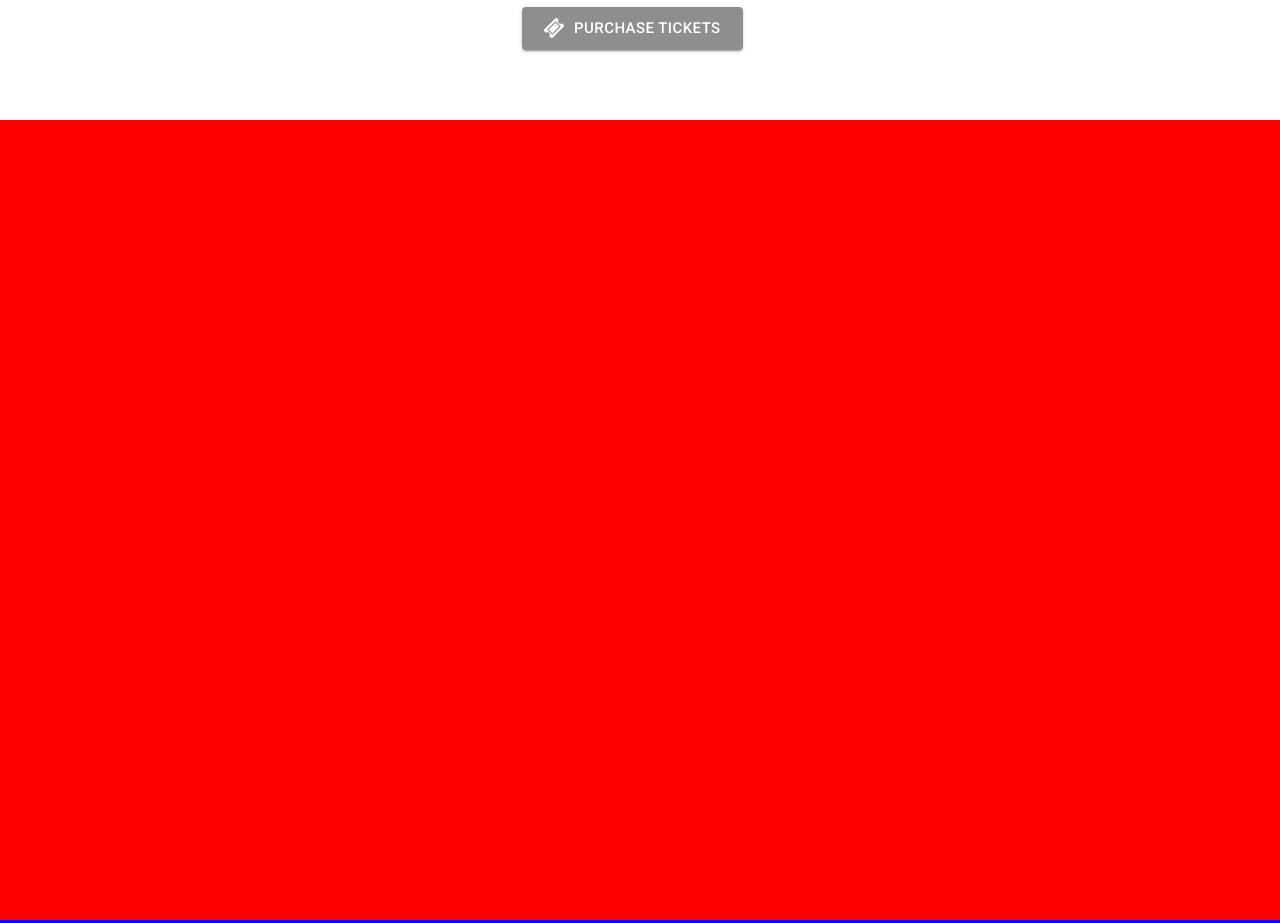
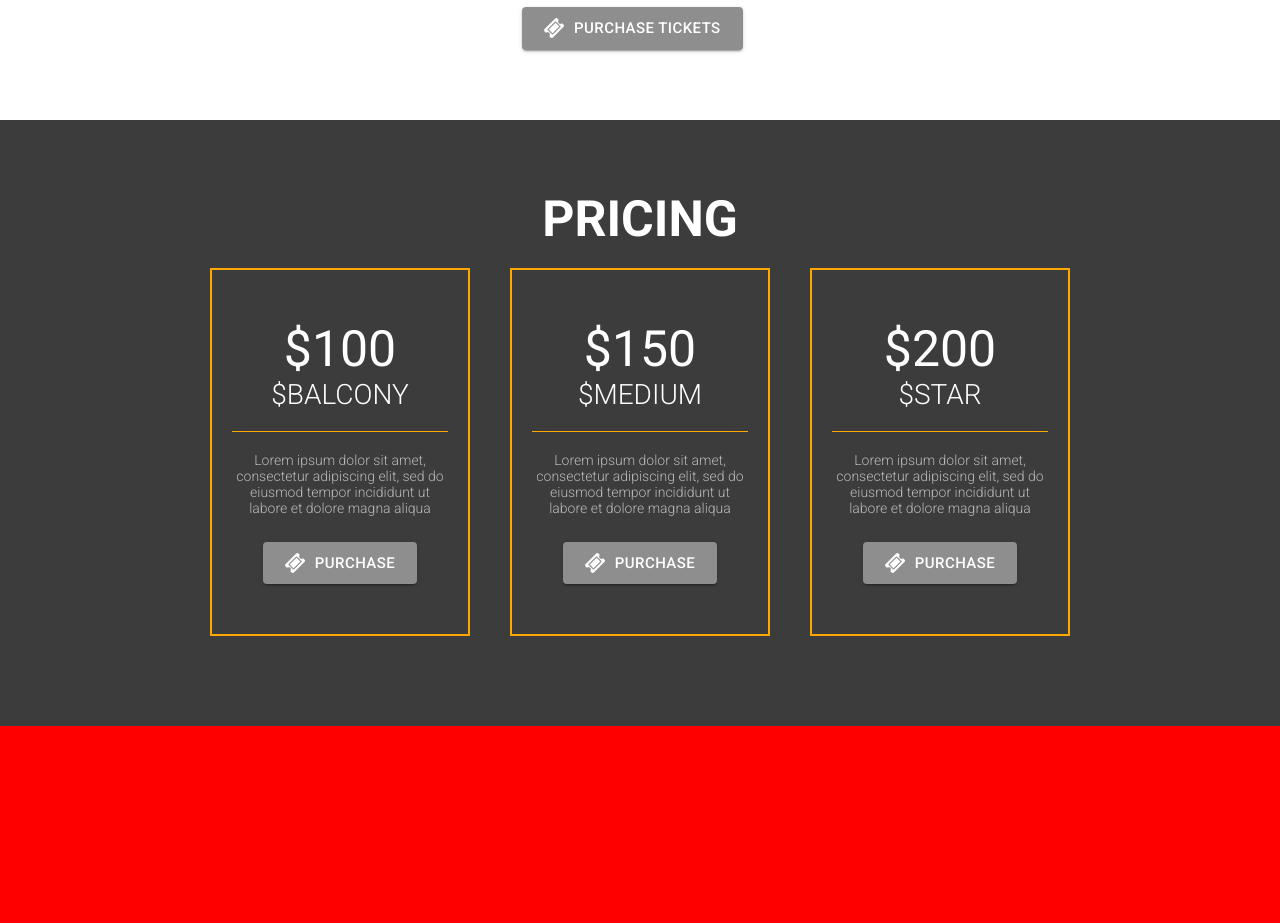
Before and after one commit to Costea47/the-venue, a React (Create React App) app: page / in a window 1280 px wide. Shown: the part 2060-2983 px from the top of the page. Built offline with nearby package versions, Linux system fonts and the light colour scheme.

Commit message:
updated teh pricing section

```diff
--- a/src/App.js
+++ b/src/App.js
@@ -6,6 +6,7 @@
 import Featured from "./components/featured";
 import VenueNfo from "./components/venueNfo";
 import Highlights from "./components/highlights";
+import Pricing from "./components/pricing";
 
 const App = () => {
   return (
@@ -21,6 +22,9 @@
       <>
         <Highlights />
       </>
+      <>
+        <Pricing />
+      </>
 
       <div style={{ backgroundColor: "red", height: "800px" }}></div>
       <div style={{ backgroundColor: "blue", height: "800px" }}></div>
--- /dev/null
+++ b/src/components/pricing/index.js
@@ -0,0 +1,53 @@
+import React from "react";
+import MyButton from "../utils/MyButton";
+import { Zoom } from "react-awesome-reveal";
+
+const Pricing = () => {
+  const priceState = {
+    prices: [100, 150, 200],
+    position: ["Balcony", "Medium", "Star"],
+    desc: [
+      "Lorem ipsum dolor sit amet, consectetur adipiscing elit, sed do eiusmod tempor incididunt ut labore et dolore magna aliqua",
+      "Lorem ipsum dolor sit amet, consectetur adipiscing elit, sed do eiusmod tempor incididunt ut labore et dolore magna aliqua",
+      "Lorem ipsum dolor sit amet, consectetur adipiscing elit, sed do eiusmod tempor incididunt ut labore et dolore magna aliqua",
+    ],
+    linkto: ["http://google.com", "http://google.com", "http://google.com"],
+    delay: [500, 0, 500],
+  };
+
+  const showBoxes = () =>
+    priceState.prices.map((box, index) => (
+      <Zoom
+        key={index}
+        className="pricing_item"
+        delay={priceState.delay[index]}
+      >
+        <div className="pricing_inner_wrapper">
+          <div className="pricing_title">
+            <span>${priceState.prices[index]}</span>
+            <span>${priceState.position[index]}</span>
+          </div>
+          <div className="pricing_description">{priceState.desc[index]}</div>
+          <div className="pricing_buttons">
+            <MyButton
+              text="Purchase"
+              style={{
+                color: "#ffffff",
+              }}
+              link={priceState.linkto[index]}
+            />
+          </div>
+        </div>
+      </Zoom>
+    ));
+  return (
+    <div className="bck_black">
+      <div className="center_wrapper pricing_section">
+        <h2>Pricing</h2>
+        <div className="pricing_wrapper">{showBoxes()}</div>
+      </div>
+    </div>
+  );
+};
+
+export default Pricing;
```
